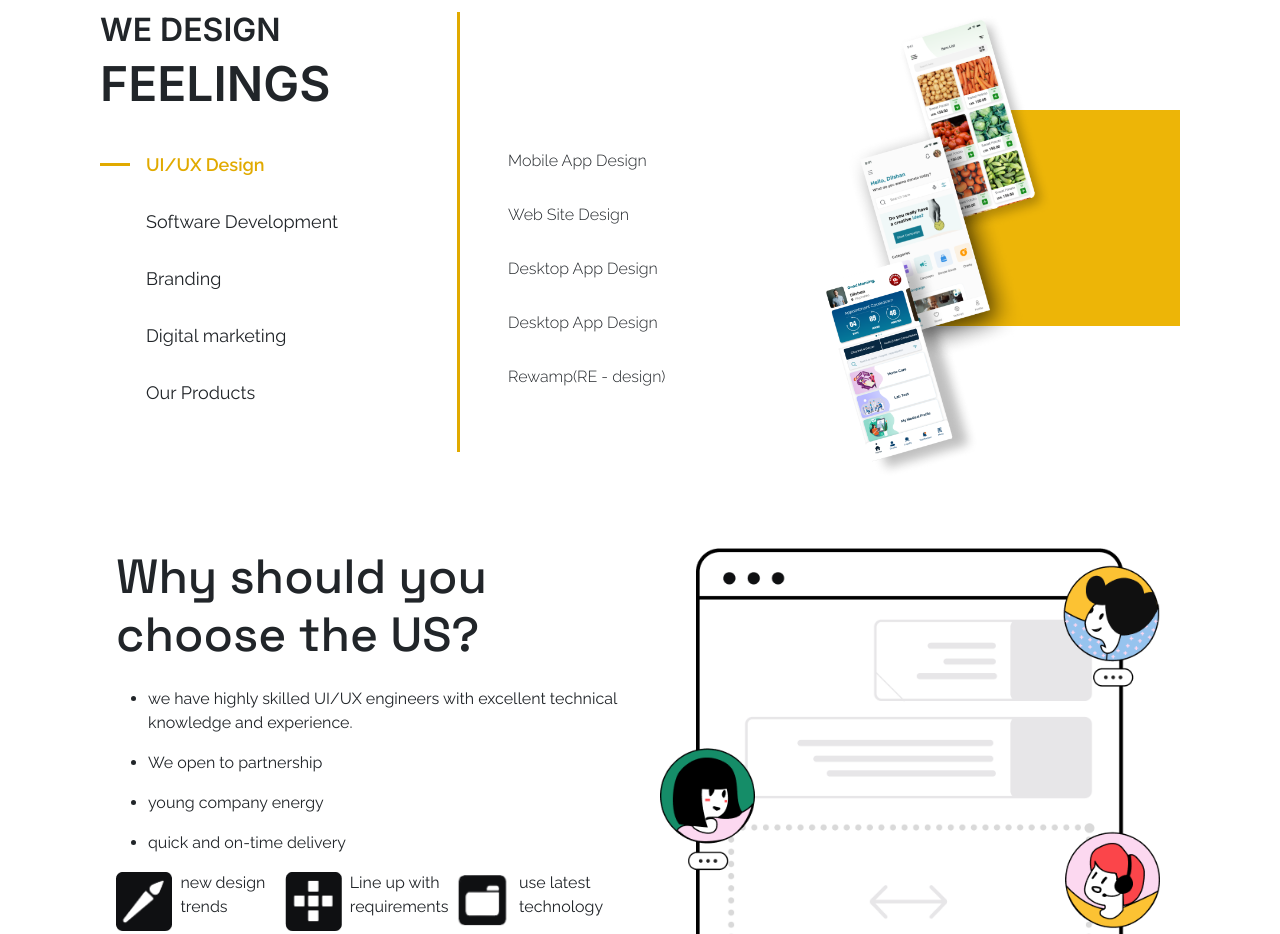
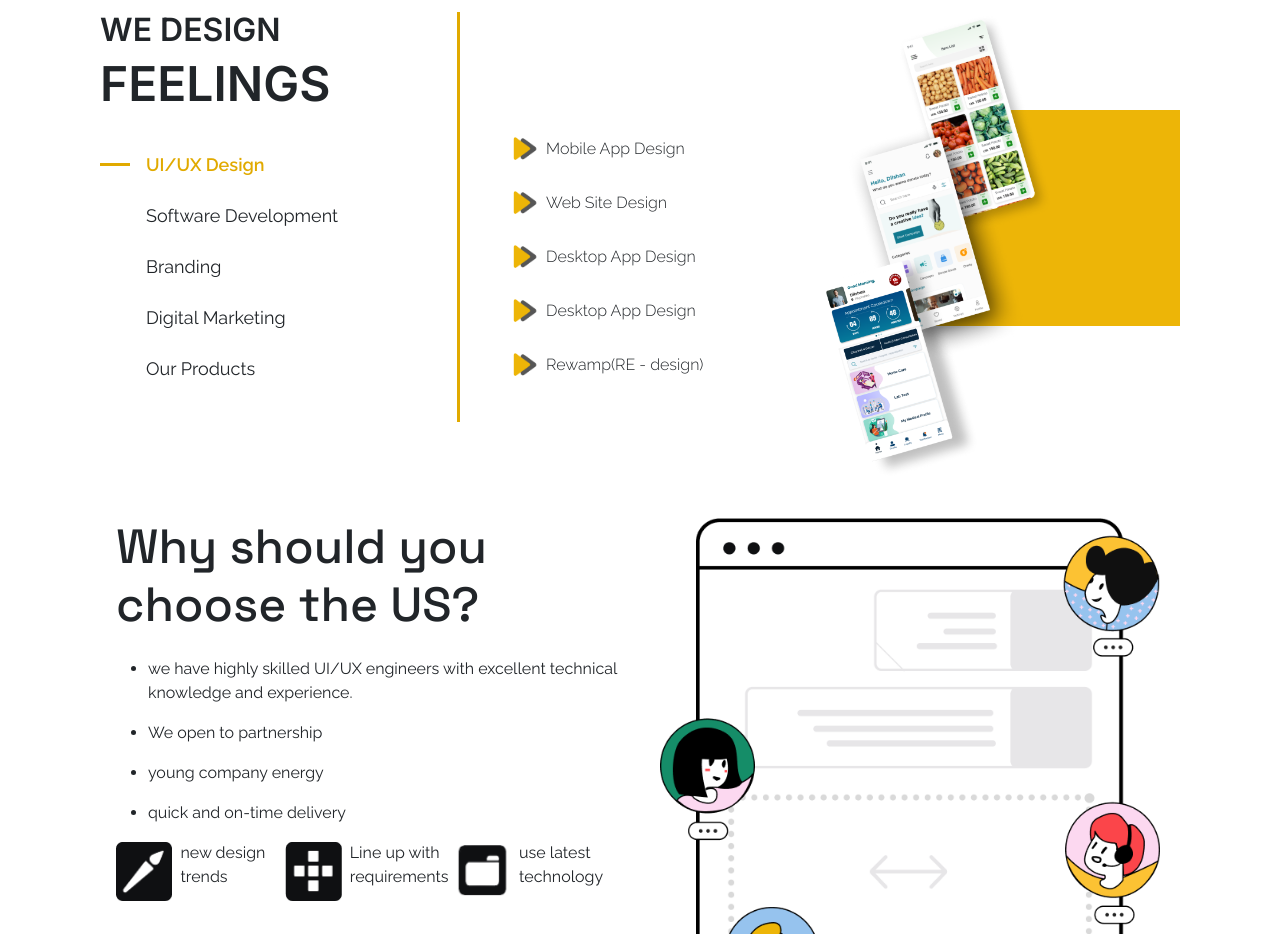
Before and after one commit to orionux/orion-ux, a Next.js app: page / in a window 1280 px wide. Shown: the part 960-1894 px from the top of the page. Built offline with nearby package versions, Linux system fonts and the light colour scheme.

Commit message:
bullet update

```diff
--- a/src/components/homeComponents/Feelings.tsx
+++ b/src/components/homeComponents/Feelings.tsx
@@ -4,45 +4,47 @@ import React, { useState } from "react";
 const Feelings = () => {
   const [selectedItem, setSelectedItem] = useState("UI/UX Design");
 
-  const handleItemClick = (item: React.SetStateAction<string>) => {
-    setSelectedItem(item);
-  };
-
-  const uiUxDesign = [
+  const categories = {
+    "UI/UX Design": [
       { id: 1, title: "Mobile App Design" },
       { id: 2, title: "Web Site Design" },
       { id: 3, title: "Desktop App Design" },
       { id: 4, title: "Desktop App Design" },
       { id: 5, title: "Rewamp(RE - design)" },
-  ]
-  const softwareDevelopment = [
-    { id: 1, title: "softwareDevelopment 1" },
-    { id: 2, title: "softwareDevelopment 2" },
-    { id: 3, title: "softwareDevelopment 3" },
-    { id: 4, title: "softwareDevelopment 4" },
-    { id: 5, title: "softwareDevelopment 5" },
-  ]
-  const Branding = [
+    ],
+    "Software Development": [
+      { id: 1, title: "Software Development 1" },
+      { id: 2, title: "Software Development 2" },
+      { id: 3, title: "Software Development 3" },
+      { id: 4, title: "Software Development 4" },
+      { id: 5, title: "Software Development 5" },
+    ],
+    Branding: [
       { id: 1, title: "Branding 1" },
       { id: 2, title: "Branding 2" },
       { id: 3, title: "Branding 3" },
       { id: 4, title: "Branding 4" },
       { id: 5, title: "Branding 5" },
-  ]
-  const digitalMarketing = [
-    { id: 1, title: "digitalMarketing 1" },
-    { id: 2, title: "digitalMarketing 2" },
-    { id: 3, title: "digitalMarketing 3" },
-    { id: 4, title: "digitalMarketing 4" },
-    { id: 5, title: "digitalMarketing 5" },
-  ]
-  const ourProducts = [
-    { id: 1, title: "ourProducts 1" },
-    { id: 2, title: "ourProducts 2" },
-    { id: 3, title: "ourProducts 3" },
-    { id: 4, title: "ourProducts 4" },
-    { id: 5, title: "ourProducts 5" },
-  ]
+    ],
+    "Digital Marketing": [
+      { id: 1, title: "Digital Marketing 1" },
+      { id: 2, title: "Digital Marketing 2" },
+      { id: 3, title: "Digital Marketing 3" },
+      { id: 4, title: "Digital Marketing 4" },
+      { id: 5, title: "Digital Marketing 5" },
+    ],
+    "Our Products": [
+      { id: 1, title: "Our Products 1" },
+      { id: 2, title: "Our Products 2" },
+      { id: 3, title: "Our Products 3" },
+      { id: 4, title: "Our Products 4" },
+      { id: 5, title: "Our Products 5" },
+    ],
+  };
+
+  const handleItemClick = (item: React.SetStateAction<string>) => {
+    setSelectedItem(item);
+  };
 
   return (
     <div className="d-none d-lg-flex bg-color-white py-5 padding-x-100px feelings-sec">
@@ -50,86 +52,31 @@ const Feelings = () => {
         <div className="col-12 col-lg-6 pe-5 d-flex justify-content-center flex-column text-start vr-line-feelings">
           <h2 className="font-inter font-600 font-32px">WE DESIGN</h2>
           <h2 className="font-inter font-600 font-48px">FEELINGS</h2>
-          <ul
-            className="ps-0 font-inter font-400 font-18px"
-            style={{ listStyle: "none" }}
+          <ul className="ps-0 font-inter font-400 font-18px" style={{ listStyle: "none" }}>
+            {Object.keys(categories).map((category) => (
+              <li
+                key={category}
+                className={`d-flex flex-row align-items-center mb-4 ${selectedItem === category ? "selected" : ""
+                  }`}
+                onClick={() => handleItemClick(category)}
               >
-            <li
-              className={`d-flex flex-row align-items-center ${selectedItem === "UI/UX Design" ? "selected" : ""}`}
-              style={{}}
-              onClick={() => handleItemClick("UI/UX Design")}
-            >
-              <div className="linebullet me-3"></div> UI/UX Design
+                <div className="linebullet me-3"></div>
+                {category}
               </li>
-            <li
-              className={`d-flex flex-row align-items-center ${selectedItem === "Software Development" ? "selected" : ""}`}
-              style={{}}
-              onClick={() => handleItemClick("Software Development")}
-            >
-              <div className="linebullet me-3"></div> Software Development
-            </li>
-            <li
-              className={`d-flex flex-row align-items-center ${selectedItem === "Branding" ? "selected" : ""}`}
-              style={{}}
-              onClick={() => handleItemClick("Branding")}
-            >
-              <div className="linebullet me-3"></div> Branding
-            </li>
-            <li
-              className={`d-flex flex-row align-items-center ${selectedItem === "Digital marketing" ? "selected" : ""}`}
-              style={{}}
-              onClick={() => handleItemClick("Digital marketing")}
-            >
-              <div className="linebullet me-3"></div> Digital marketing
-            </li>
-            <li
-              className={`d-flex flex-row align-items-center ${selectedItem === "Our Products" ? "selected" : ""}`}
-              style={{}}
-              onClick={() => handleItemClick("Our Products")}
-            >
-              <div className="linebullet me-3"></div> Our Products
-            </li>
+            ))}
           </ul>
         </div>
 
         <div className="col-12 col-lg-6 ps-5 d-flex justify-content-center flex-column text-start">
           <div className="d-none d-lg-block" style={{ height: "90px" }}></div>
-          <ul
-            className="ps-0 font-inter font-300 font-16px "
-            style={{ listStyle: "none" }}
-          >
-            {selectedItem === "UI/UX Design" && (
+          <ul className="ps-0 font-inter font-300 font-16px" style={{ listStyle: "none" }}>
+            {categories[selectedItem] && (
               <>
-                {uiUxDesign.map((item) => (
-                  <li key={item.id}>{item.title}</li>
-                ))}
-              </>
-            )}
-            {selectedItem === "Software Development" && (
-              <>
-                {softwareDevelopment.map((item) => (
-                  <li key={item.id}>{item.title}</li>
-                ))}
-              </>
-            )}
-            {selectedItem === "Branding" && (
-              <>
-                {Branding.map((item) => (
-                  <li key={item.id}>{item.title}</li>
-                ))}
-              </>
-            )}
-            {selectedItem === "Digital marketing" && (
-              <>
-                {digitalMarketing.map((item) => (
-                  <li key={item.id}>{item.title}</li>
-                ))}
-              </>
-            )}
-            {selectedItem === "Our Products" && (
-              <>
-                {ourProducts.map((item) => (
-                  <li key={item.id}>{item.title}</li>
+                {categories[selectedItem].map((item: { id: React.Key | null | undefined; title: string | number | boolean | React.ReactElement<any, string | React.JSXElementConstructor<any>> | React.ReactFragment | React.ReactPortal | React.PromiseLikeOfReactNode | null | undefined; }) => (
+                  <div key={item.id} className="d-flex flex-row align-items-center mb-4">
+                    <Image src={"/assests/images/arrowBullet.png"} alt="" width={30} height={30} className="me-2 bulletVisible" />
+                    <li className="second_list_item">{item.title}</li>
+                  </div>
                 ))}
               </>
             )}
--- a/src/styles/globals.css
+++ b/src/styles/globals.css
@@ -491,8 +491,8 @@ li {
     margin-top: 30px;
 }
 .feelings-sec ul li{
-    margin-bottom: 30px;
     cursor: pointer;
+    transition: 0.5s ease;
 }
 .vr-line-feelings{
     border-right: solid 3px #E1AA00 ;
@@ -501,6 +501,7 @@ li {
     width: 30px;
     height: 3px;
     background-color: transparent;
+    transition: 0.5s ease;
 }
 .selected .linebullet,
 .feelings-sec ul li:hover .linebullet,
@@ -515,6 +516,12 @@ li {
     color: var(--color-yellow);
     font-weight: 600;
 }
+/* .bulletVisible{
+    visibility: hidden;
+}
+.second_list_item:hover .bulletVisible{
+    visibility: visible;
+} */
 .spacer{
     width: 100%;
     height: 180px;
```
Also changed, not shown: public/assests/images/arrowBullet.png (added). Lines whose indentation alone changed are shown as unchanged.
